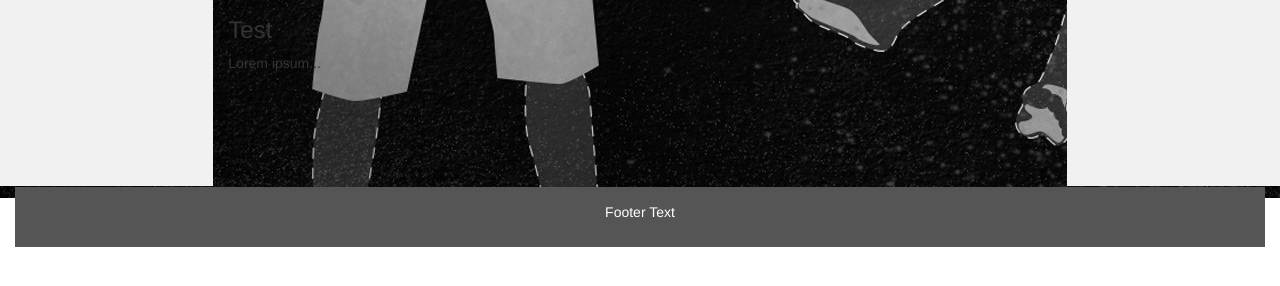
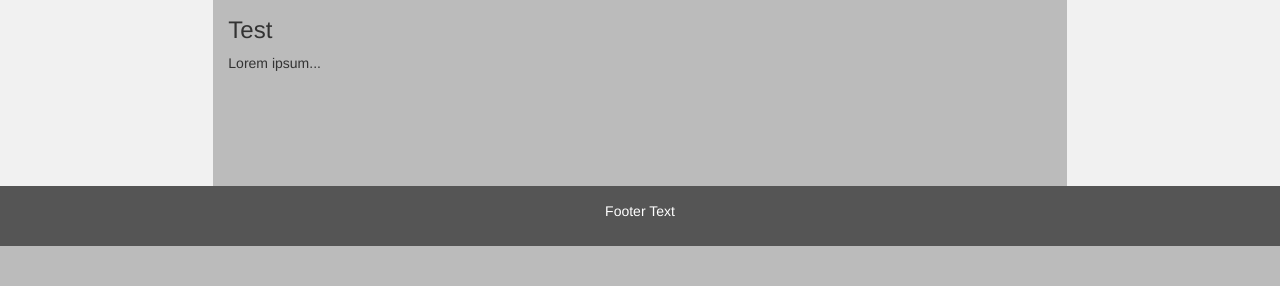
Before and after one commit to tiagopoa/SILT, a plain HTML site: page index.html in a window 1280 px wide. Shown: the part 316-602 px from the top of the page. Drawn offline with nearby package versions, Linux system fonts and the light colour scheme; some packages are replaced by stand-ins of ours.

Commit message:
alteração template

```diff
--- a/index.html
+++ b/index.html
@@ -44,8 +44,7 @@
         height: 200px;
         width: 100%;
        }
-       body {background-color: white}
-       body {background-image: url(inqueritos-02.jpg); background-repeat: no-repeat;}
+       body {background-color: #bbbbbb}
 		</style>
 
 
@@ -125,82 +124,19 @@
 					</div>
 				</div>
 
-<!--<div class="container-fluid">
-	<div class="container">
-  	<div class="row">
-  			<div class="col-sm-4">
-  				<img src="proximity-150698_960_720.png" alt="" width="60">
-  			</div>
-  			<div class="col-sm-8">
-  				<h3>Gunshot Finder</h3>
-  			</div>
-		</div>
-	</div>
-</div>
-
-<div class="container-fluid">
-  	<div class="container">
-  		<div class="col-sm-2">
-				<div class="btn-group">
-						<button type="button" class="btn btn-primary dropdown-toggle" data-toggle="dropdown" aria-haspopup="true" aria-expanded="false">
-							Menu
-						</button>
-							<div class="dropdown-menu">
-								<a class="dropdown-item" href="#">Relatórios</a>
-								<a class="dropdown-item" href="#">Meus Dados</a>
-								<a class="dropdown-item" href="#">Configurações</a>
-									<div class="dropdown-divider">
-									</div>
-								<a class="dropdown-item" href="#">Separated link</a>
-							</div>
-				</div>
-			</div>
-		</div>
-</div>
--->
-
-
-<!-- <div class="container-fluid">
-  	<div class="container">
-  		<div class="col-sm-2">
-
-				</div>
-					<div class="col-sm-2">
-							<div class="btn-group btn-group-justified">
-								<a href="#" class="btn btn-primary">Relatórios</a>
-								<a href="#" class="btn btn-primary">Meus Dados</a>
-								<a href="#" class="btn btn-primary">Configurações</a>
-							</div>
-					</div>
-				<div class="col-sm-2"></div>
-
-  		</div>
-		</div>
-</div> -->
 
 
 
-<div class="container-fluid">
-	<div class="container">
-  	<div class="row">
-				<div class="col-sm-4">
-						<title>Gunshot Finder</title>
 
 
-				</div>
-
-
-
-				<div class="col-sm-4"></div>
-
-	</div>
-</div>
 	<script type="text/javascript" src="js/bootstrap.js"></script>
 	<script src="https://code.jquery.com/jquery-3.3.1.slim.min.js" integrity="sha384-q8i/X+965DzO0rT7abK41JStQIAqVgRVzpbzo5smXKp4YfRvH+8abtTE1Pi6jizo" crossorigin="anonymous"></script>
 	<script src="https://cdnjs.cloudflare.com/ajax/libs/popper.js/1.14.3/umd/popper.min.js" integrity="sha384-ZMP7rVo3mIykV+2+9J3UJ46jBk0WLaUAdn689aCwoqbBJiSnjAK/l8WvCWPIPm49" crossorigin="anonymous"></script>
 	<script src="https://stackpath.bootstrapcdn.com/bootstrap/4.1.1/js/bootstrap.min.js" integrity="sha384-smHYKdLADwkXOn1EmN1qk/HfnUcbVRZyYmZ4qpPea6sjB/pTJ0euyQp0Mk8ck+5T" crossorigin="anonymous"></script>
+
 	<footer class="container-fluid text-center">
 			<p>Footer Text</p>
 		</footer>
+
   </body>
 </html>
```
